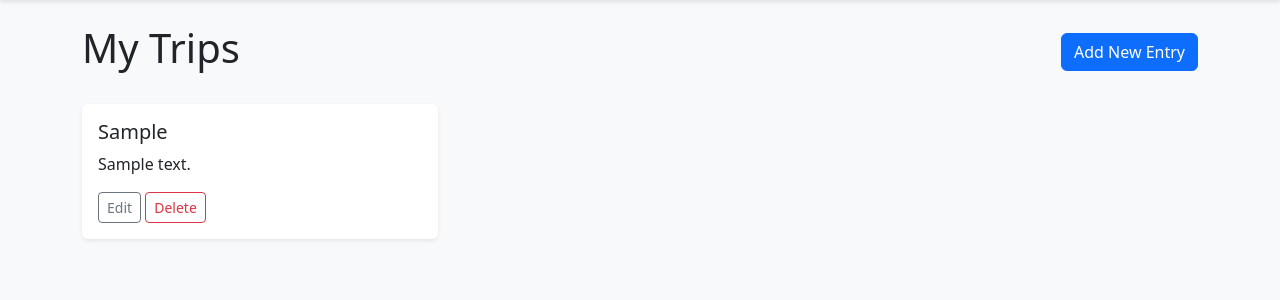
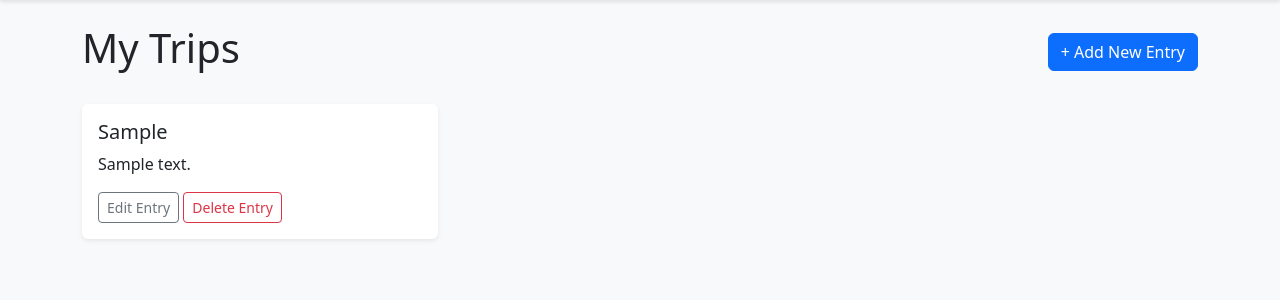
Before and after one commit to merito-pacba/final-project-ByAurelius, a Flask app: page / in a window 1280 px wide. Shown: the part 56-356 px from the top of the page. Run offline with Flask 3, Linux system fonts and the light colour scheme; tables that the repository leaves empty hold one stand-in row (values such as "Sample post").

Commit message:
UI: Improved button labels for better user experience

```diff
--- a/templates/index.html
+++ b/templates/index.html
@@ -2,7 +2,7 @@
 {% block content %}
 <div class="d-flex justify-content-between align-items-center mb-4">
     <h1>My Trips</h1>
-    <a href="/add" class="btn btn-primary">Add New Entry</a>
+   <a href="/add" class="btn btn-primary">+ Add New Entry</a>
 </div>
 <div class="row">
     {% for travel in travels %}
@@ -12,8 +12,8 @@
                 <h5 class="card-title">{{ travel.city }}</h5>
                 <p class="card-text">{{ travel.description }}</p>
                 <div class="mt-3">
-                    <a href="/edit/{{ travel.id }}" class="btn btn-sm btn-outline-secondary">Edit</a>
-                    <a href="/delete/{{ travel.id }}" class="btn btn-sm btn-outline-danger">Delete</a>
+                    <a href="/edit/{{ travel.id }}" class="btn btn-sm btn-outline-secondary">Edit Entry</a>
+                    <a href="/delete/{{ travel.id }}" class="btn btn-sm btn-outline-danger">Delete Entry</a>
                 </div>
             </div>
         </div>
```
